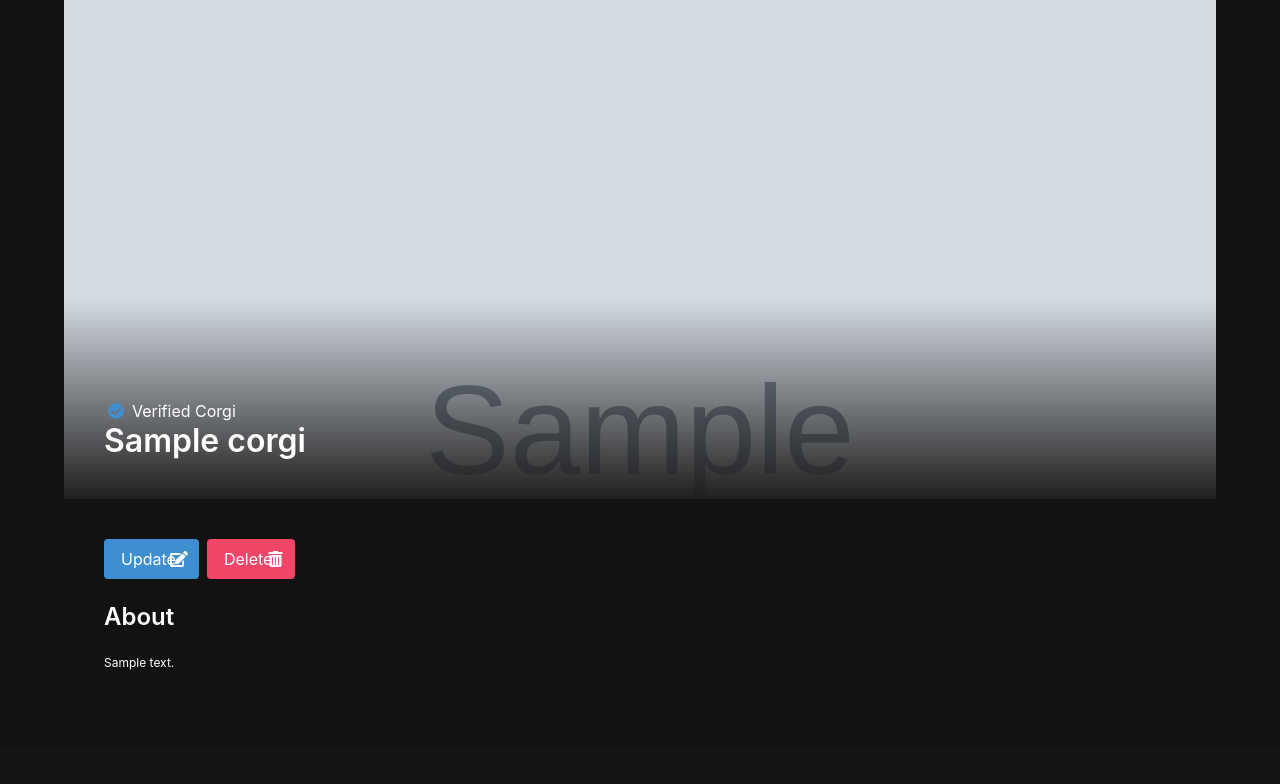
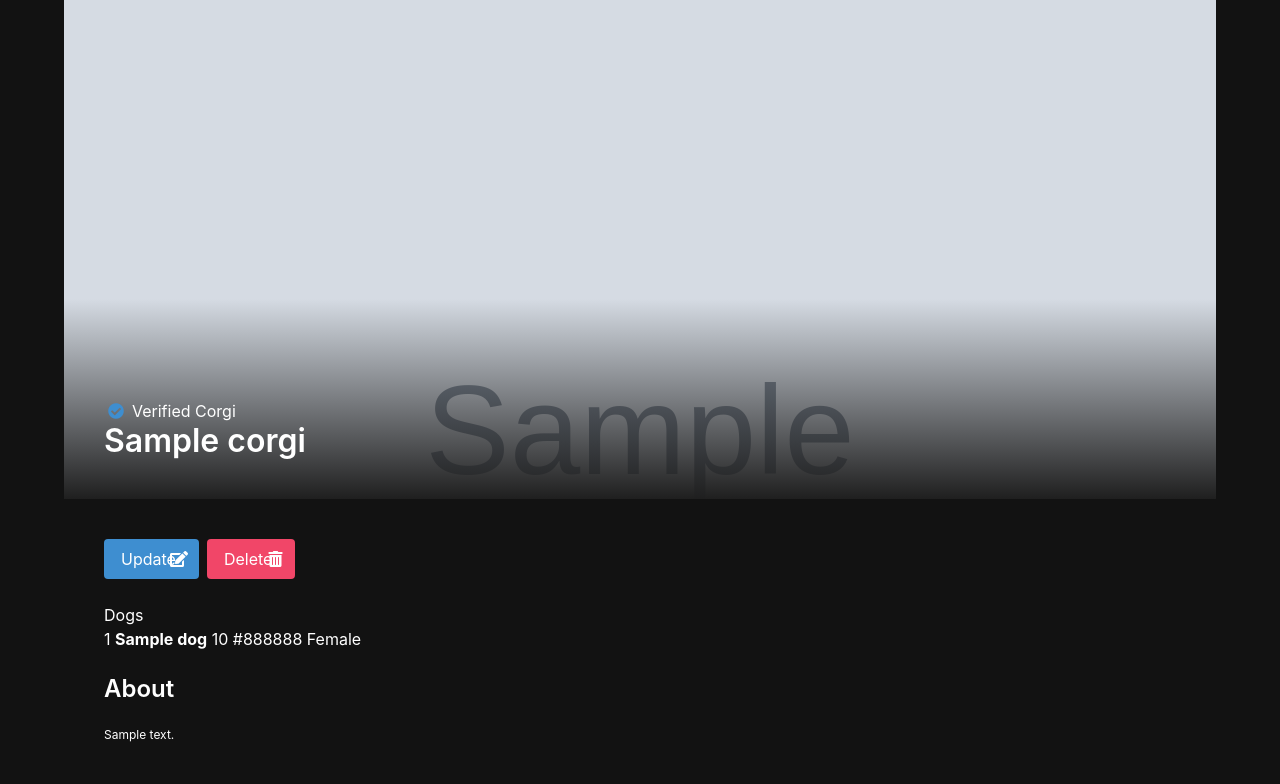
Before and after one commit to Sunjang1009/finch-collector-lab, a Django app: page /corgis/1/ in a window 1280 px wide. Shown: the part 53-837 px from the top of the page. Before the commit the page ends 723 px from the top, so only its background shows below. Run offline with Django 4.2, Linux system fonts and the light colour scheme; tables that the repository leaves empty hold one stand-in row (values such as "Sample post"); grey boxes marked "Sample" are stand-in pictures.

Commit message:
updated Dog gender in model file

```diff
--- a/main_app/admin.py
+++ b/main_app/admin.py
@@ -1,5 +1,6 @@
 from django.contrib import admin
-from .models import Corgi
+from .models import Corgi, Dog
 
 # Register your models here.
 admin.site.register(Corgi)
+admin.site.register(Dog)
--- a/main_app/models.py
+++ b/main_app/models.py
@@ -14,3 +14,22 @@ class Corgi(models.Model):
 
     def __str__(self):
         return self.name
+
+
+class Dog(models.Model):
+    name = models.CharField(max_length=100)
+    weight = models.IntegerField(default=10)
+    color = models.CharField(max_length=100)
+    Female = "Female"
+    Male = "Male"
+    DOG_GENDER_CHOICES = [
+        (Female,"Female"),
+        (Male, "Male"),
+    ]
+    gender = models.CharField(max_length=10,
+    choices=DOG_GENDER_CHOICES,
+    default="female",
+    )
+    corgi = models.ForeignKey(Corgi, on_delete=models.CASCADE, related_name="dogs")
+    def __str__(self):
+        return self.name
--- a/main_app/templates/corgi_detail.html
+++ b/main_app/templates/corgi_detail.html
@@ -27,6 +27,24 @@
             </span>
         </a>
     </div>
+    <div class="detail__dogs mb-5">
+        <h3 class="name is-3">Dogs</h3>
+        {% for dog in corgi.dogs.all %}
+        <div class="dog">
+            <span>{{forloop.counter}}</span>
+            <span><b>{{dog.name}}</b></span>
+            <span>{{dog.weight}}</span>
+            <span>{{dog.color}}</span>
+            <span>{{dog.gender}}</span>
+        </div>
+        {% empty %}
+        <article class="messsage">
+            <div class="message-header">
+                <p>No Dogs Are Registered</p>
+            </div>
+        </article>
+        {% endfor %}
+    </div>
     <div class="detail__about">
         <h4 class="title is-4">About</h4>
         <p>{{corgi.bio}}</p>
```
Also changed, not shown: main_app/migrations/0003_dog.py (added), main_app/migrations/0004_alter_dog_gender.py (added), main_app/migrations/0005_alter_dog_gender.py (added), main_app/migrations/0006_alter_dog_gender.py (added).
